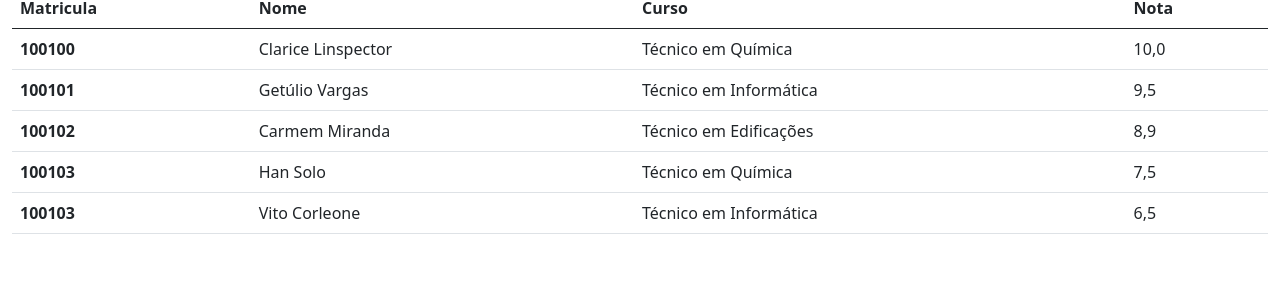
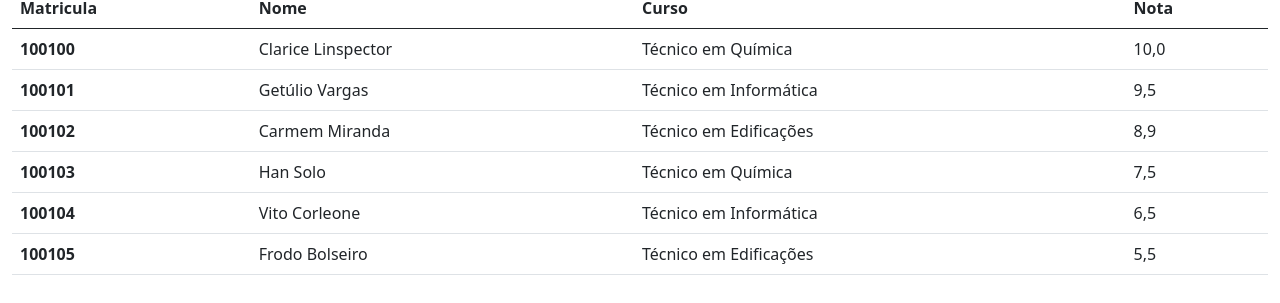
Before and after one commit to wendellbg/AulaGitHub, a plain HTML site: page index.html in a window 1280 px wide. Shown: the part 271-574 px from the top of the page. Drawn offline with nearby package versions, Linux system fonts and the light colour scheme.

Commit message:
Adição de um linha na tabela

```diff
--- a/index.html
+++ b/index.html
@@ -9,7 +9,7 @@
     <link href="https://cdn.jsdelivr.net/npm/bootstrap@5.0.0-beta2/dist/css/bootstrap.min.css" rel="stylesheet" integrity="sha384-BmbxuPwQa2lc/FVzBcNJ7UAyJxM6wuqIj61tLrc4wSX0szH/Ev+nYRRuWlolflfl" crossorigin="anonymous">
     <!-- CSS Personalizado -->
     <link rel="stylesheet" type="text/css" href="css/figuras.css" />
-    <title>Página Principal</title>
+    <title>Página Principal do Projeto</title>
   </head>
   <body>
     <div class="figura">
@@ -61,10 +61,16 @@
             <td>7,5</td>
           </tr>
           <tr>
-            <th scope="row">100103</th>
+            <th scope="row">100104</th>
             <td>Vito Corleone</td>
             <td>Técnico em Informática</td>
             <td>6,5</td>
+          </tr>
+          <tr>
+            <th scope="row">100105</th>
+            <td>Frodo Bolseiro</td>
+            <td>Técnico em Edificações</td>
+            <td>5,5</td>
           </tr>
         </tbody>
       </table>
```
